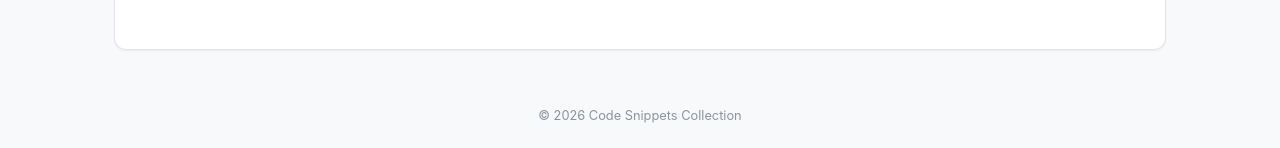
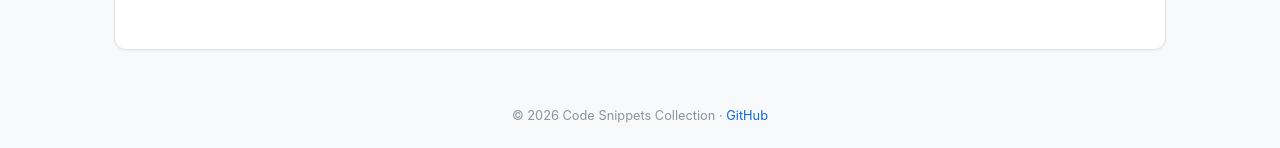
Before and after one commit to alexeygrigorev/snippets, a Jekyll site: the page built from index.html, in a window 1280 px wide. Shown: the part 826-974 px from the top of the page. Built offline with Jekyll 4.4.1, drawn with Linux system fonts in a browser that asks for light colours; comment, search, counter and statistics services are not loaded.

Commit message:
Add GitHub link to footer

```diff
--- a/_layouts/default.html
+++ b/_layouts/default.html
@@ -25,7 +25,7 @@
 
     <footer>
         <div class="container">
-            <p>&copy; {{ site.time | date: '%Y' }} Code Snippets Collection</p>
+            <p>&copy; {{ site.time | date: '%Y' }} Code Snippets Collection &middot; <a href="https://github.com/alexeygrigorev/snippets">GitHub</a></p>
         </div>
     </footer>
 
```
